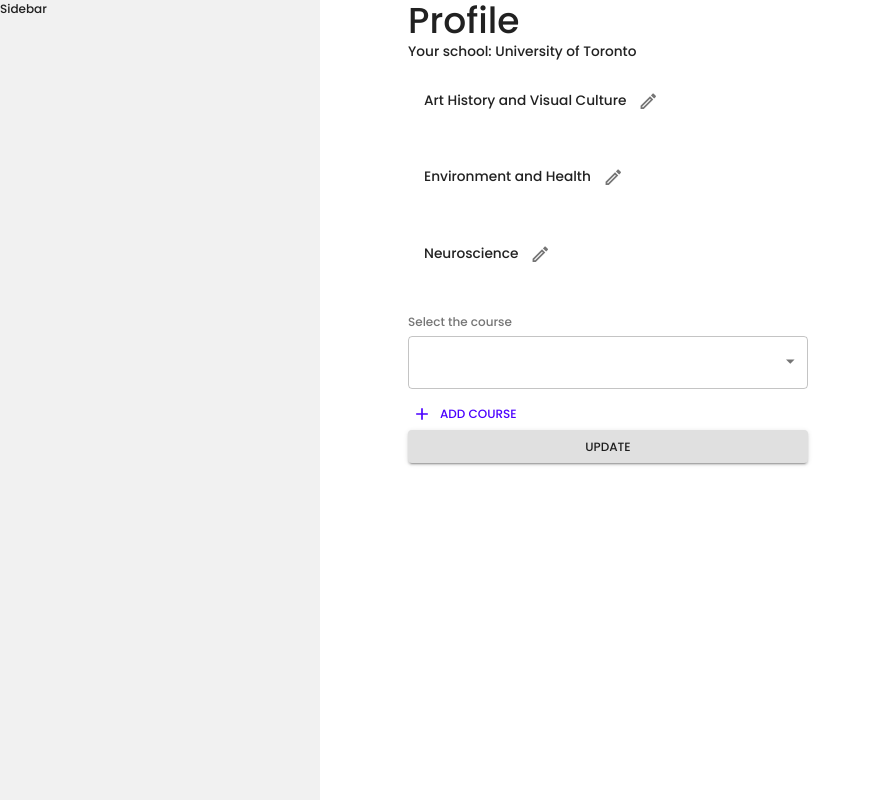
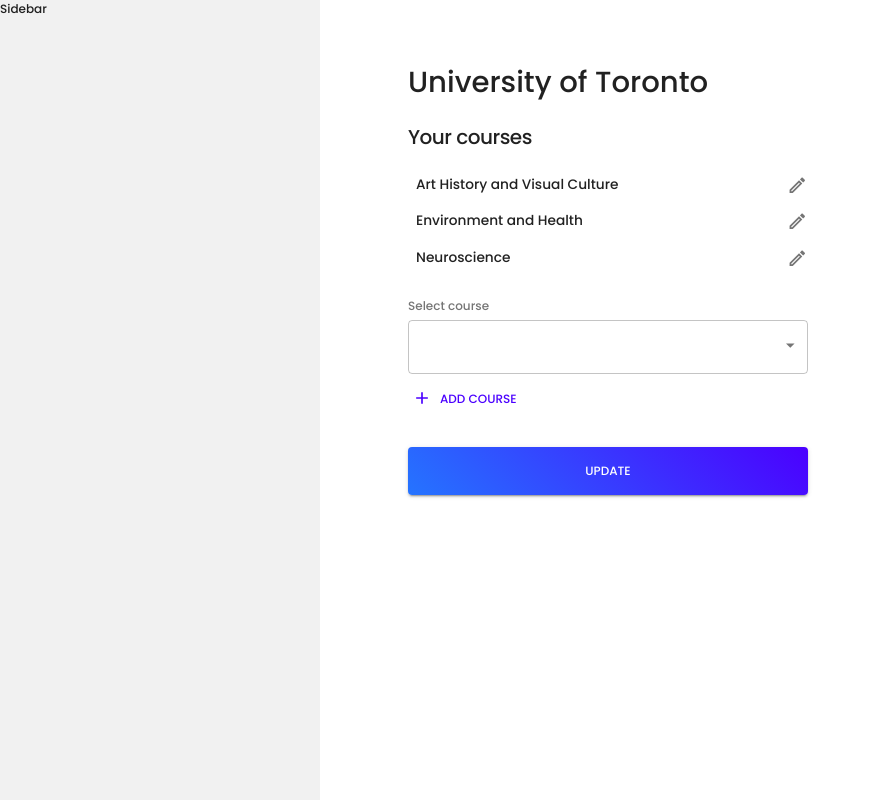
Before and after one commit to jonquag/Study-App, a React (Create React App) app in the folder client/: page / in a window 1280 px wide. Shown: the whole page, without its empty margins (0-872 px from the left). Built offline with nearby package versions, Linux system fonts and the light colour scheme.

Commit message:
Added styling

```diff
--- a/client/src/pages/dashboard/MyCourses.js
+++ b/client/src/pages/dashboard/MyCourses.js
@@ -24,7 +24,26 @@
         backgroundColor: theme.palette.common.white,
         flexDirection: 'column',
         justify: 'flex-start',
-        paddingLeft: theme.spacing(11),
+        padding: theme.spacing(8, 0, 0, 11),
+    },
+    university: {
+        marginBottom: theme.spacing(3),
+    },
+    title: {
+        marginBottom: theme.spacing(2),
+    },
+    list_item: {
+        justifyContent: 'space-between',
+        maxWidth: '400px',
+        padding: '0 4px 0 8px',
+        '& button': {
+            padding: 8,
+        },
+    },
+    btn_group: {
+        width: '15%',
+        display: 'flex',
+        justifyContent: 'space-between',
     },
     form: {
         display: 'flex',
@@ -39,6 +58,12 @@
             fontSize: 12,
             margin: theme.spacing(2.5, 0, 0.5, 0),
         },
+    },
+    button: {
+        color: '#FFF',
+        background: theme.palette.primary.gradient,
+        marginTop: theme.spacing(4),
+        height: '3rem',
     },
 }));
 
@@ -85,15 +110,19 @@
                 Sidebar
             </Grid>
             <Grid item container md={9} className={classes.container}>
-                <Typography variant="h1">Profile</Typography>
-                <Typography>Your school: {school}</Typography>
+                <Typography variant="h4" className={classes.university}>
+                    {school}
+                </Typography>
+                <Typography variant="h5" className={classes.title}>
+                    Your courses
+                </Typography>
                 {myCourses.length < 1 && <Typography>No course selected.</Typography>}
                 {myCourses.map(c => {
                     if (c.id === course) {
                         return (
-                            <List key={c.id}>
-                                <ListItem>
+                            <ListItem key={c.id} className={classes.list_item}>
                                 <Typography>{c.name}</Typography>
+                                <div className={classes.btn_group}>
                                     <IconButton
                                         edge="end"
                                         onClick={() => removeCourse(c.id)}
@@ -103,24 +132,22 @@
                                     <IconButton edge="end" onClick={() => setCourse('')}>
                                         <HighlightOffIcon />
                                     </IconButton>
+                                </div>
                             </ListItem>
-                            </List>
                         );
                     }
                     return (
-                        <List key={c.id}>
-                            <ListItem>
+                        <ListItem key={c.id} className={classes.list_item}>
                             <Typography>{c.name}</Typography>
                             <IconButton edge="end" onClick={() => setCourse(c.id)}>
                                 <EditOutlinedIcon />
                             </IconButton>
                         </ListItem>
-                        </List>
                     );
                 })}
 
                 <form className={classes.form}>
-                    <FormHelperText>Select the course</FormHelperText>
+                    <FormHelperText>Select course</FormHelperText>
                     <Select
                         value={course}
                         variant="outlined"
--- a/client/src/themes/theme.js
+++ b/client/src/themes/theme.js
@@ -8,6 +8,11 @@
             // could customize the h1 variant as well
             fontSize: '36px',
         },
+        h5: {
+            fontSize: 20,
+            fontWeight: 500,
+            letterSpacing: -0.5,
+        },
     },
     palette: {
         primary: {
```
Lines whose indentation alone changed are shown as unchanged.
